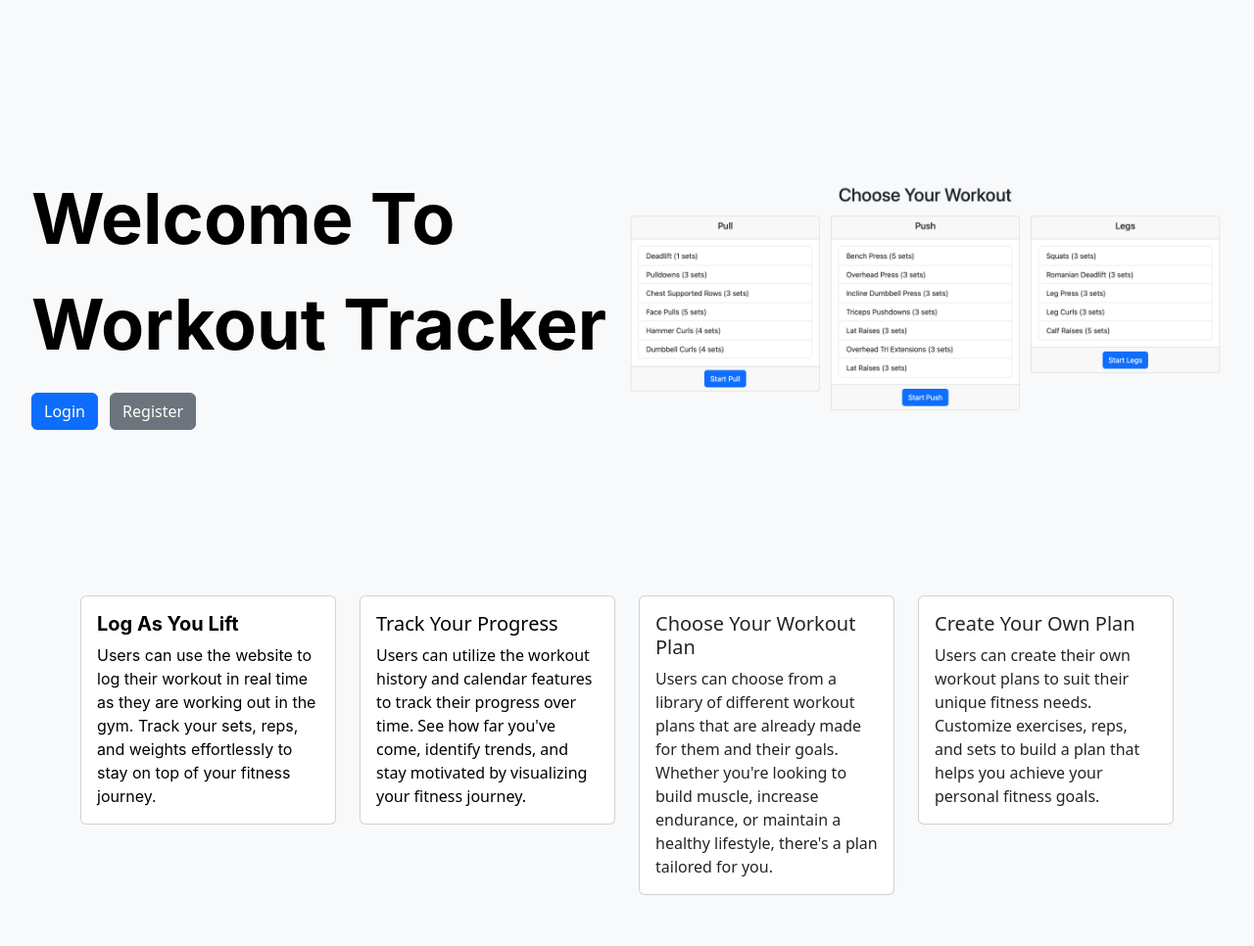
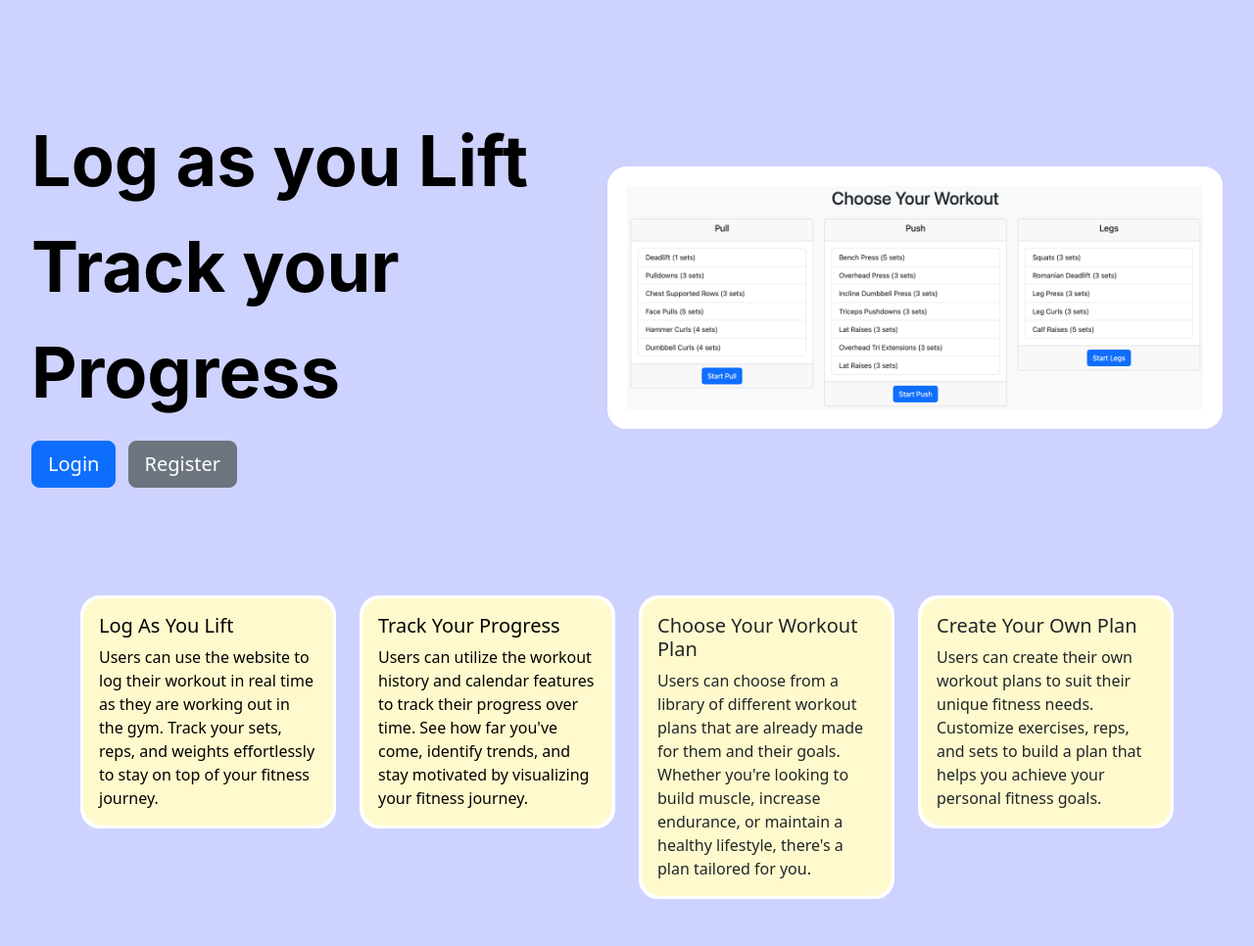
Before and after one commit to Zulmei/workout-app, a Flask app: page / in a window 1280 px wide. Shown: the whole page at 98% size. Before the commit the page ends 914 px from the top, so only its background shows below. Run offline with Flask 3, Linux system fonts and the light colour scheme.

Commit message:
Refine page design and styling, adjust card positioning and borders

```diff
--- a/templates/home.html
+++ b/templates/home.html
@@ -21,7 +21,7 @@
         .welcome-message {
     font-size: 4.5rem;
     font-weight: bolder;
-    color: #000;
+    color: #000000;
     margin-top: -12rem;
     margin-bottom: 1rem;
     font-family: -apple-system, BlinkMacSystemFont, 'Segoe UI', Roboto, 'Helvetica Neue', Arial, sans-serif;
@@ -43,20 +43,20 @@
         }
     </style>
 </head>
-<body class="bg-light">
+<body style="background-color: #CDD2FF;">
     <!-- Home Container with Welcome Message and Image -->
     <div class="container-fluid home-container">
         <!-- Left side: Welcome Message and Buttons -->
         <div class="welcome-container">
-            <div class="welcome-message">Welcome To<br>Workout Tracker</div>
+            <div class="welcome-message">Log as you Lift<br>Track your Progress</div>
             <div class="buttons-container">
-                <a href="{{ url_for('login') }}" class="btn btn-primary me-2">Login</a>
-                <a href="{{ url_for('register') }}" class="btn btn-secondary">Register</a>
+                <a href="{{ url_for('login') }}" class="btn btn-primary btn-lg me-2">Login</a>
+                <a href="{{ url_for('register') }}" class="btn btn-secondary btn-lg">Register</a>
             </div>
         </div>
 
         <!-- Right side: Image Holder -->
-        <div class="image-holder">
+        <div class="image-holder" style="border: 20px solid #FFFFFF; border-radius: 20px;">
             <img src="{{ url_for('static', filename='images/home-screen-screenshot.png') }}" alt="Home Screen Screenshot" class="img-fluid">
         </div>
     </div>
@@ -65,33 +65,33 @@
     <div class="container cards-section">
         <div class="row">
             <div class="col-md-3">
-                <div class="card">
-                    <div class="card-body">
-                        <h5 class="card-title" style="color: #000; font-weight: bold; font-family: -apple-system, BlinkMacSystemFont, 'Segoe UI', Roboto, 'Helvetica Neue', Arial, sans-serif;">Log As You Lift</h5>
-                        <p class="card-text" style="color: #000; font-family: -apple-system, BlinkMacSystemFont, 'Segoe UI', Roboto, 'Helvetica Neue', Arial, sans-serif;">Users can use the website to log their workout in real time as they are working out in the gym. Track your sets, reps, and weights effortlessly to stay on top of your fitness journey.</p>
+                <div class="card" style="border: 3px solid #FFFFFF; border-radius: 20px;">
+                    <div class="card-body" style="background-color: #FFFACD; border-radius: 20px; overflow: hidden;">
+                        <h5 class="card-title" style="color: #000000;">Log As You Lift</h5>
+                        <p class="card-text" style="color: #000000;">Users can use the website to log their workout in real time as they are working out in the gym. Track your sets, reps, and weights effortlessly to stay on top of your fitness journey.</p>
                     </div>
                 </div>
             </div>
             <div class="col-md-3">
-                <div class="card">
-                    <div class="card-body">
+                <div class="card" style="border: 3px solid #FFFFFF; border-radius: 20px;">
+                    <div class="card-body" style="background-color: #FFFACD; border-radius: 20px; overflow: hidden;">
                         <h5 class="card-title" style="color: #000;">Track Your Progress</h5>
                         <p class="card-text" style="color: #000;">Users can utilize the workout history and calendar features to track their progress over time. See how far you've come, identify trends, and stay motivated by visualizing your fitness journey.</p>
                     </div>
                 </div>
             </div>
             <div class="col-md-3">
-                <div class="card">
-                    <div class="card-body">
-                        <h5 class="card-title">Choose Your Workout Plan</h5>
+                <div class="card" style="border: 3px solid #FFFFFF; border-radius: 20px;">
+<div class="card-body" style="background-color: #FFFACD; border-radius: 20px; overflow: hidden;">
+<h5 class="card-title">Choose Your Workout Plan</h5>
                         <p class="card-text">Users can choose from a library of different workout plans that are already made for them and their goals. Whether you're looking to build muscle, increase endurance, or maintain a healthy lifestyle, there's a plan tailored for you.</p>
                     </div>
                 </div>
             </div>
             <div class="col-md-3">
-                <div class="card">
-                    <div class="card-body">
-                        <h5 class="card-title">Create Your Own Plan</h5>
+                <div class="card" style="border: 3px solid #FFFFFF; border-radius: 20px;">
+<div class="card-body" style="background-color: #FFFACD; border-radius: 20px; overflow: hidden;">
+<h5 class="card-title">Create Your Own Plan</h5>
                         <p class="card-text">Users can create their own workout plans to suit their unique fitness needs. Customize exercises, reps, and sets to build a plan that helps you achieve your personal fitness goals.</p>
                     </div>
                 </div>
```
